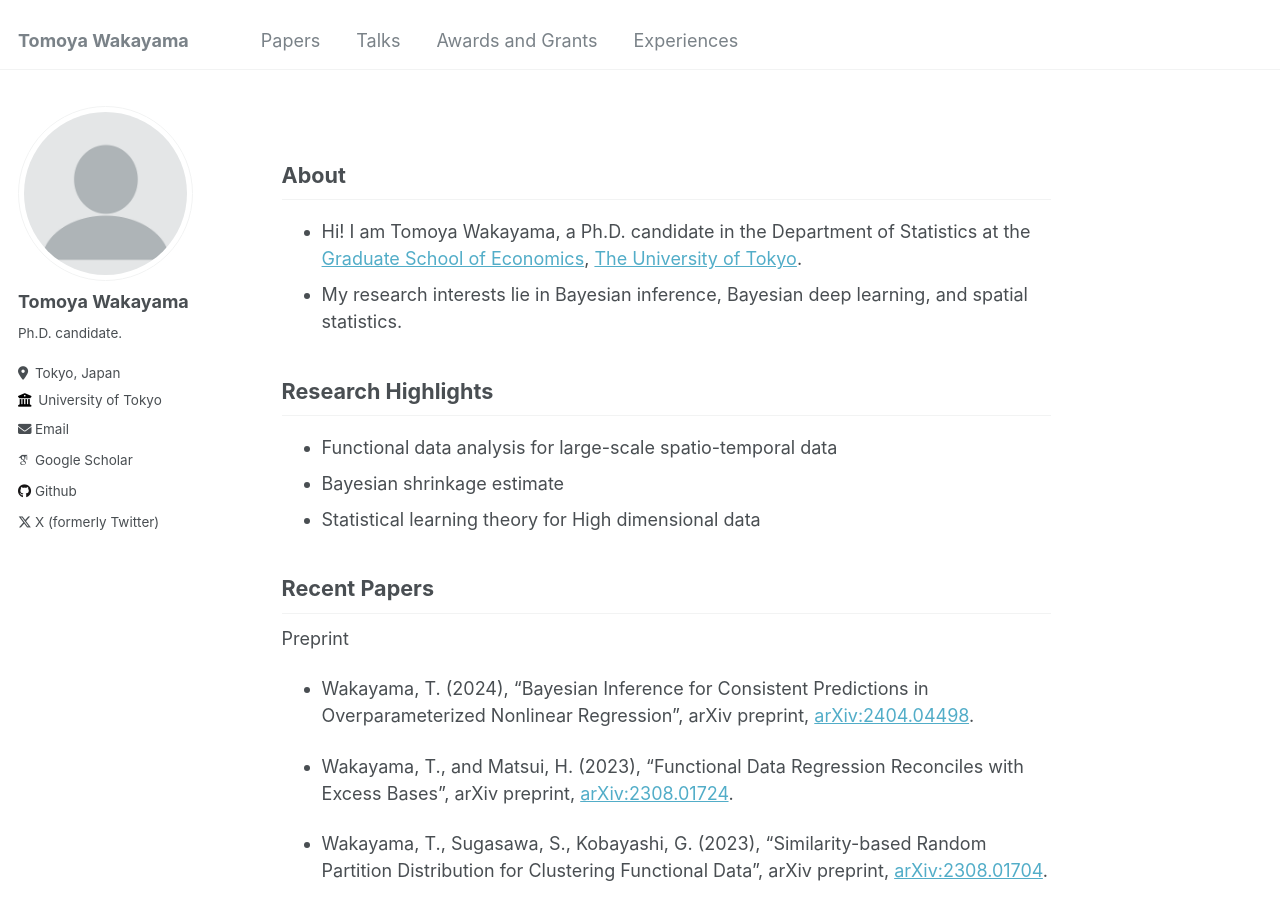
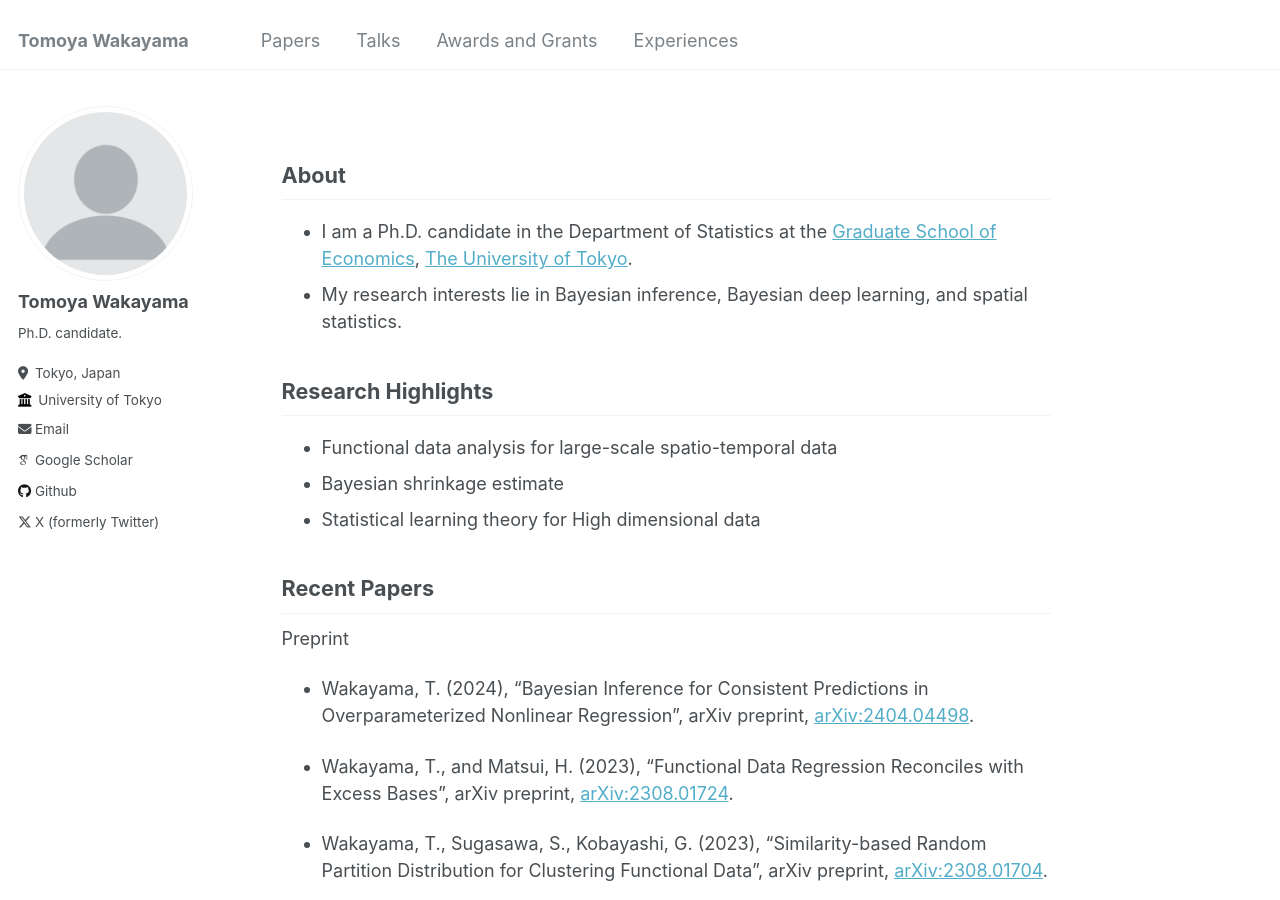
Before and after one commit to TomWaka/TomWaka.github.io, a Jekyll site: the page built from _pages/home.md, in a window 1280 px wide and 900 px high. Built offline with Jekyll 4.4.1, drawn with Linux system fonts in a browser that asks for light colours; some web fonts are replaced.

Commit message:
Update home.md

```diff
--- a/_pages/home.md
+++ b/_pages/home.md
@@ -10,7 +10,7 @@ redirect_from:
 
 About
 ------
-- Hi! I am Tomoya Wakayama, a Ph.D. candidate in the Department of Statistics at the [Graduate School of Economics](https://www.e.u-tokyo.ac.jp/index-e.html), [The University of Tokyo](https://www.u-tokyo.ac.jp/en/index.html).
+- I am a Ph.D. candidate in the Department of Statistics at the [Graduate School of Economics](https://www.e.u-tokyo.ac.jp/index-e.html), [The University of Tokyo](https://www.u-tokyo.ac.jp/en/index.html).
 - My research interests lie in Bayesian inference, Bayesian deep learning, and spatial statistics.
 
 Research Highlights
```
